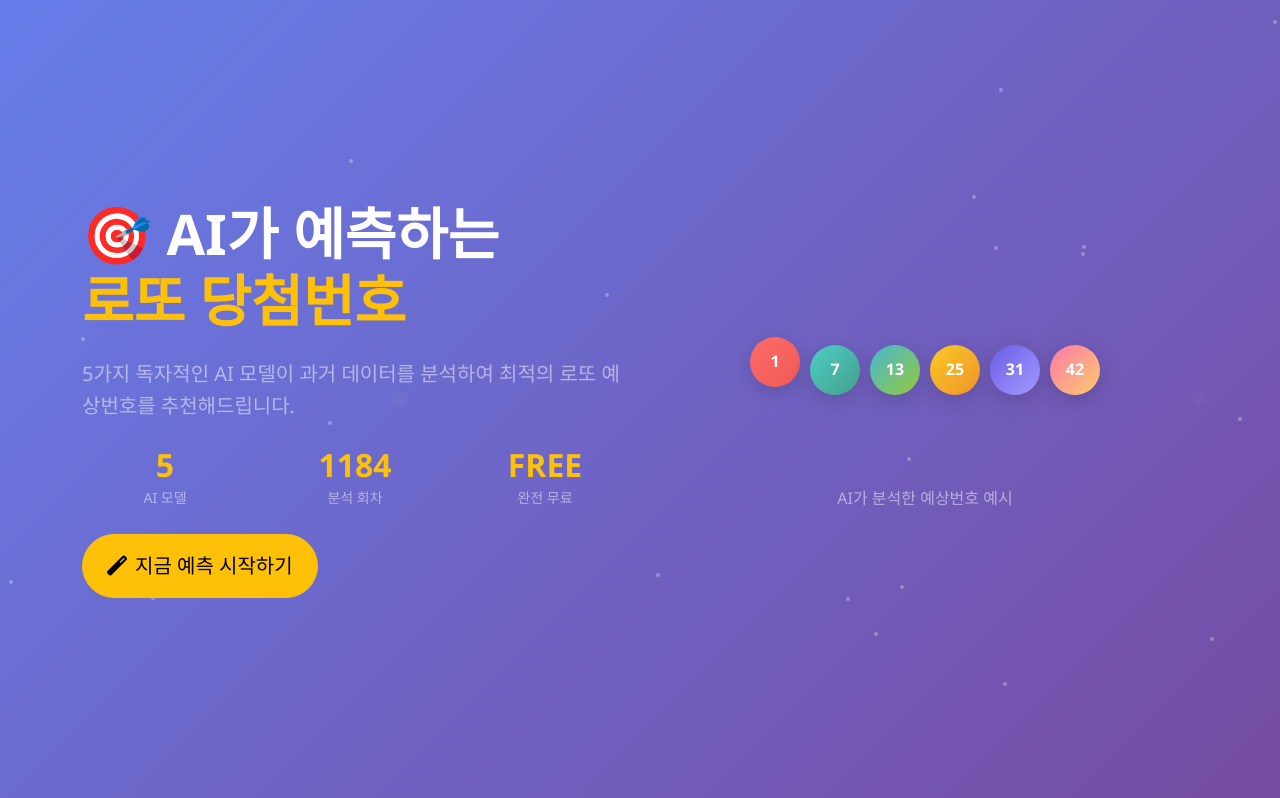
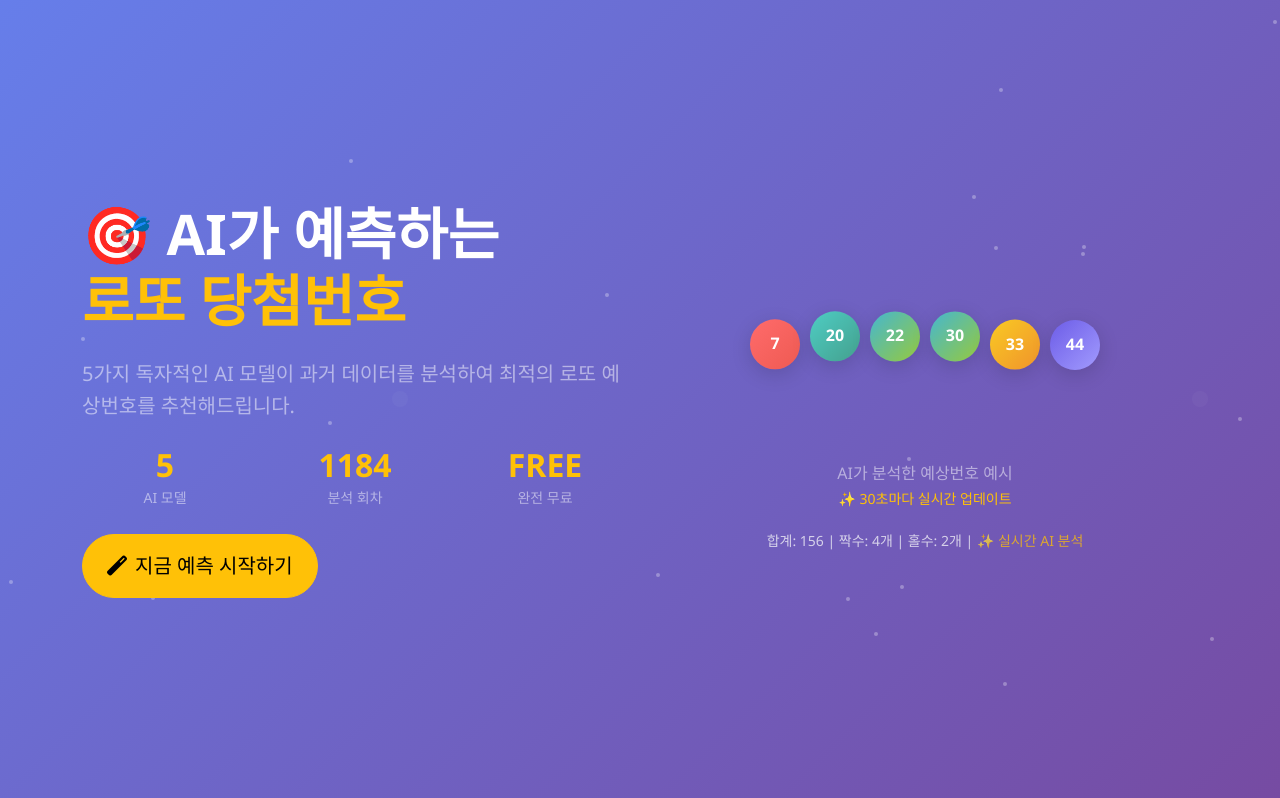
Before and after one commit to kkbhong71/lottopro-ai, a Flask app: page / in a window 1280 px wide. Shown: the part 77-875 px from the top of the page. Run offline with Flask 3, Linux system fonts and the light colour scheme; some libraries are stand-ins or nearby versions.

Commit message:
Update index.html

```diff
--- a/templates/index.html
+++ b/templates/index.html
@@ -42,7 +42,8 @@
             </div>
             <div class="col-lg-6">
                 <div class="hero-animation text-center">
-                    <div class="lotto-ball-container">
+                    <div class="lotto-ball-container" id="heroExampleNumbers">
+                        <!-- 실시간으로 업데이트되는 예시 번호들 -->
                         <div class="lotto-ball lotto-ball-1">1</div>
                         <div class="lotto-ball lotto-ball-2">7</div>
                         <div class="lotto-ball lotto-ball-3">13</div>
@@ -50,7 +51,13 @@
                         <div class="lotto-ball lotto-ball-5">31</div>
                         <div class="lotto-ball lotto-ball-6">42</div>
                     </div>
-                    <p class="text-white-50 mt-3">AI가 분석한 예상번호 예시</p>
+                    <p class="text-white-50 mt-3" id="exampleDescription">
+                        AI가 분석한 예상번호 예시
+                        <br><small class="text-warning">✨ 30초마다 실시간 업데이트</small>
+                    </p>
+                    <div class="example-info mt-2" id="exampleInfo">
+                        <!-- 예시 번호 분석 정보가 표시될 영역 -->
+                    </div>
                 </div>
             </div>
         </div>
@@ -324,6 +331,18 @@
 // 페이지 로드 시 통계 데이터 로드
 document.addEventListener('DOMContentLoaded', function() {
     loadStatistics();
+
+    // 실시간 예시번호 시스템 초기화
+    if (window.lottoPro) {
+        window.lottoPro.initializeHeroExampleNumbers();
+    } else {
+        // lottoPro가 아직 초기화되지 않았다면 지연 초기화
+        setTimeout(() => {
+            if (window.lottoPro) {
+                window.lottoPro.initializeHeroExampleNumbers();
+            }
+        }, 1000);
+    }
 });
 
 async function loadStatistics() {
```
